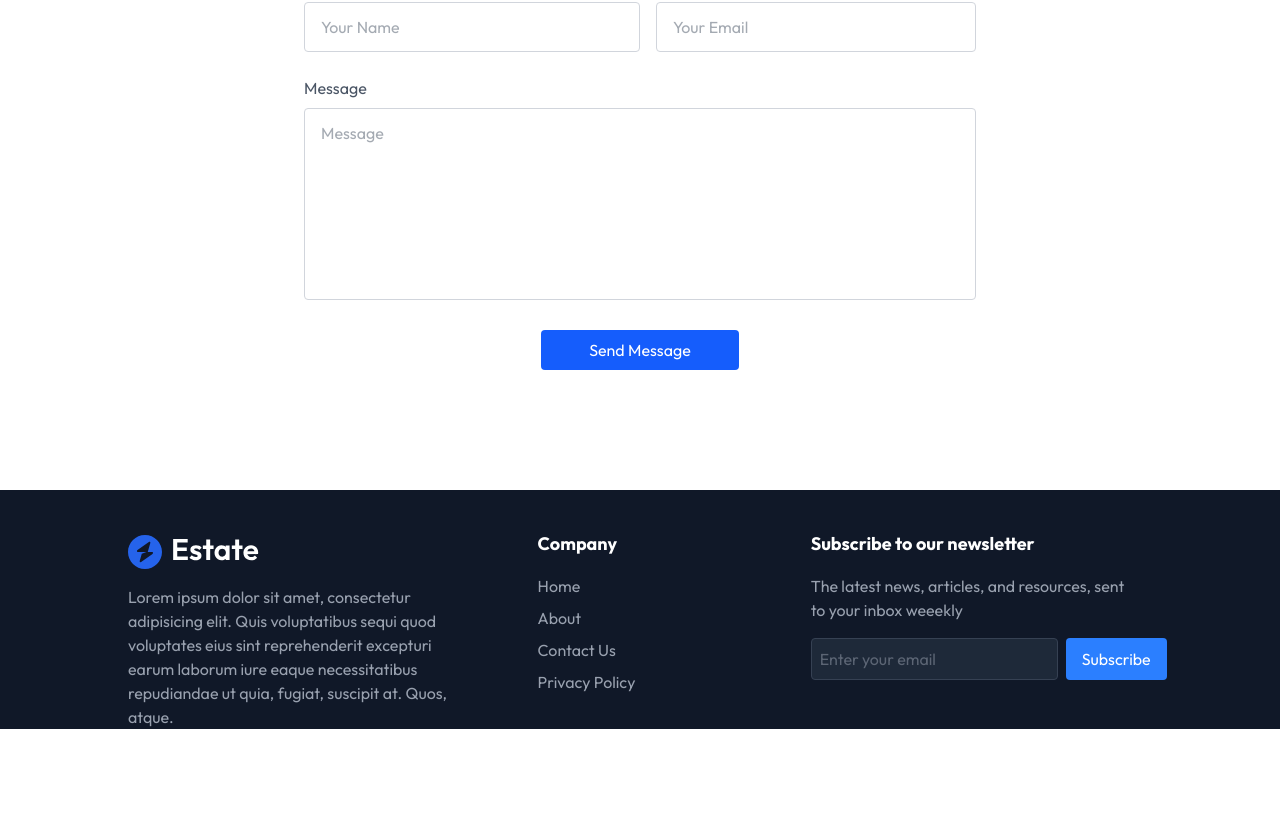
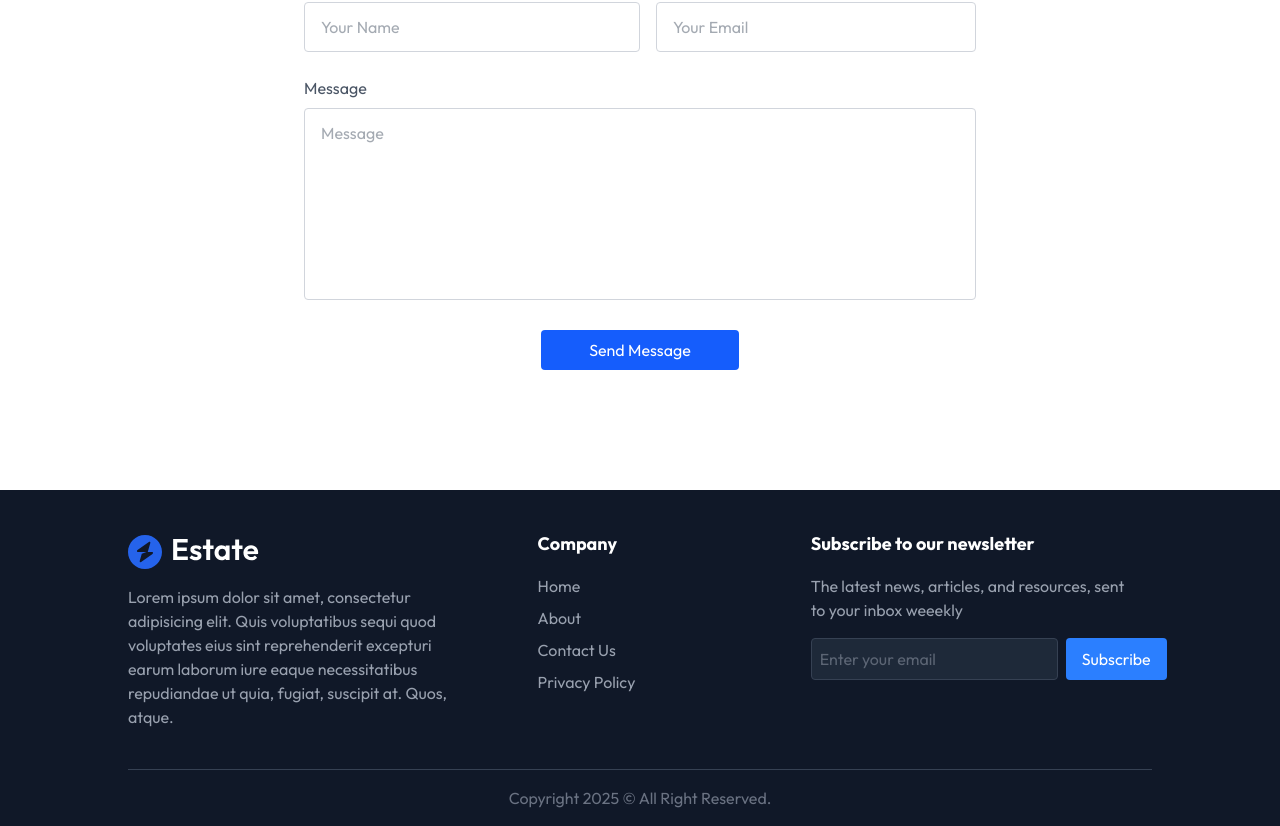
Before and after one commit to brauliomac/real-state-site, a React app in the folder real-state/: page / in a window 1280 px wide. Shown: the part 3808-4634 px from the top of the page. Before the commit the page ends 4537 px from the top, so only its background shows below. Built offline with nearby package versions, Linux system fonts and the light colour scheme; the HTML template or start-up script is replaced by a standard one.

Commit message:
second part of footer done

```diff
--- a/real-state/src/components/Footer.jsx
+++ b/real-state/src/components/Footer.jsx
@@ -47,8 +47,8 @@ const Footer = () => {
         </div>
       </div>
 
-      <div>
-
+      <div className='border-t border-gray-700 py-4 mt-10 text-center text-gray-500'>
+        Copyright { new Date().getFullYear() } © All Right Reserved.
       </div>
     </div>
   )
```
